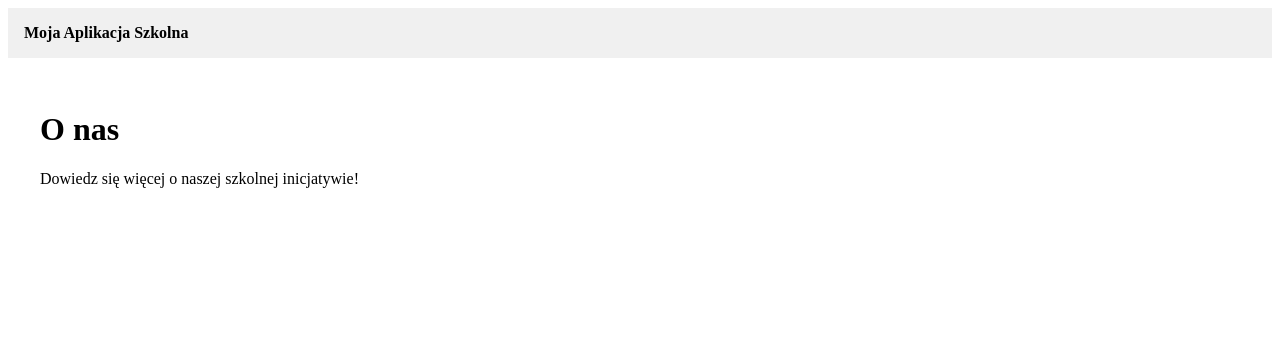
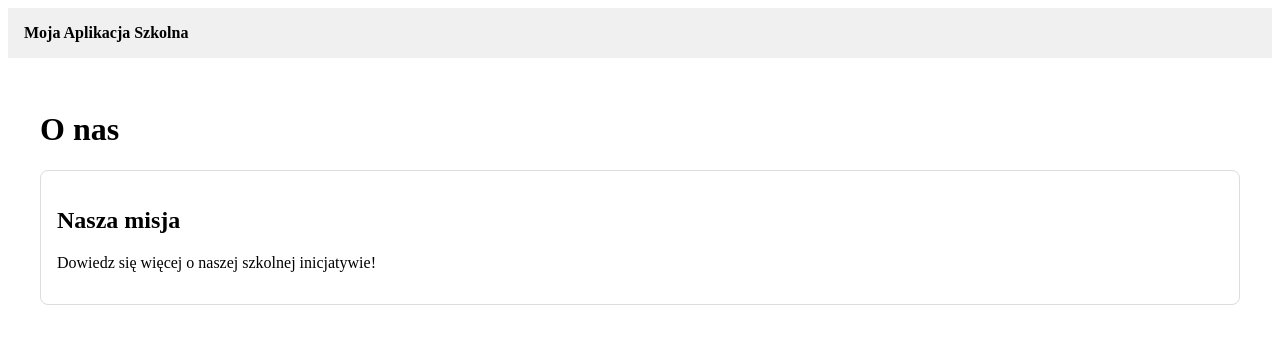
Before and after one commit to Aregda2143/next-2026-27-4C1-AH, a Next.js app: page /about in a window 1280 px wide. Shown: the top 344 px of the page. Built offline with nearby package versions, Linux system fonts and the light colour scheme.

Commit message:
Dodano Card

```diff
--- a/src/app/about/page.js
+++ b/src/app/about/page.js
@@ -1,8 +1,12 @@
+import Card from '@/components/Card';
+
 export default function AboutPage() {
   return (
     <main style={{ padding: '2rem' }}>
       <h1>O nas</h1>
-      <p>Dowiedz się więcej o naszej szkolnej inicjatywie!</p>
+      <Card title="Nasza misja">
+        <p>Dowiedz się więcej o naszej szkolnej inicjatywie!</p>
+      </Card>
     </main>
   );
 }
--- /dev/null
+++ b/src/components/Card.js
@@ -0,0 +1,8 @@
+export default function Card({ title, children }) {
+  return (
+    <div style={{ border: '1px solid #ddd', borderRadius: 8, padding: '1rem' }}>
+      <h2>{title}</h2>
+      <div>{children}</div>
+    </div>
+  );
+}
```
